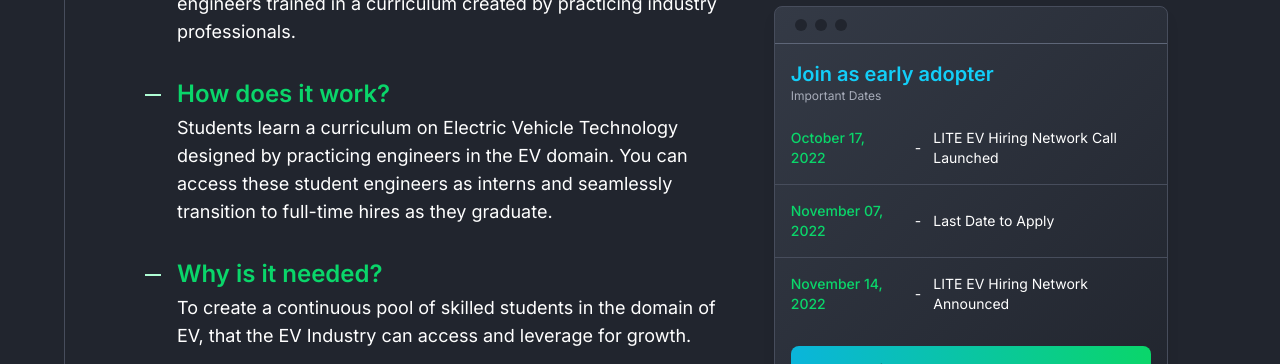
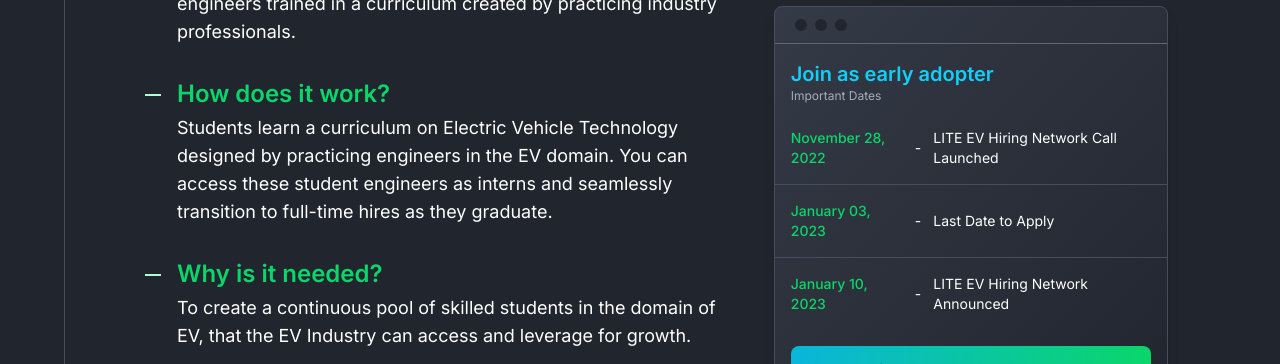
Before and after one commit to reenas/ev.pupilfirst.org, a Next.js app: page /industry-network in a window 1280 px wide. Shown: the part 1340-1704 px from the top of the page. Built offline with nearby package versions, Linux system fonts and the light colour scheme.

Commit message:
Update industry-network.js (#16)

```diff
--- a/pages/industry-network.js
+++ b/pages/industry-network.js
@@ -226,15 +226,15 @@ export default function Page() {
                     </p>
                     <div className="text-xs md:text-sm mt-2 divide-y divide-gray-700">
                       <DateAndContent
-                        date="October 17, 2022"
+                        date="November 28, 2022"
                         content="LITE EV Hiring Network Call Launched"
                       />
                       <DateAndContent
-                        date="November 07, 2022"
+                        date="January 03, 2023"
                         content=" Last Date to Apply"
                       />
                       <DateAndContent
-                        date="November 14, 2022"
+                        date="January 10, 2023"
                         content="LITE EV Hiring Network Announced"
                       />
                     </div>
@@ -307,15 +307,15 @@ export default function Page() {
         <SectionWithHeading heading="Schedule">
           <div className="bg-gray-800 border border-gray-700 rounded-lg divide-y divide-gray-700">
             <DateAndContent
-              date="October 17, 2022"
+              date="November 28, 2022"
               content="LITE EV Hiring Network Call Launched"
             />
             <DateAndContent
-              date="November 07, 2022"
+              date="January 03, 2023"
               content="Last Date to Apply"
             />
             <DateAndContent
-              date="November 14, 2022"
+              date="January 10, 2023"
               content="LITE EV Hiring Network Announced"
             />
           </div>
```
